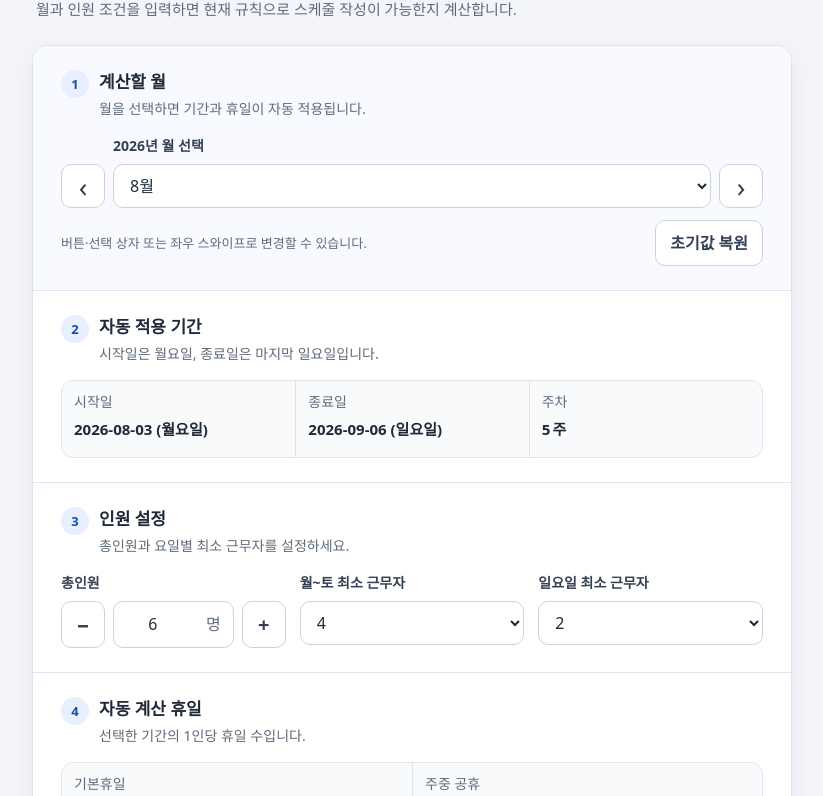
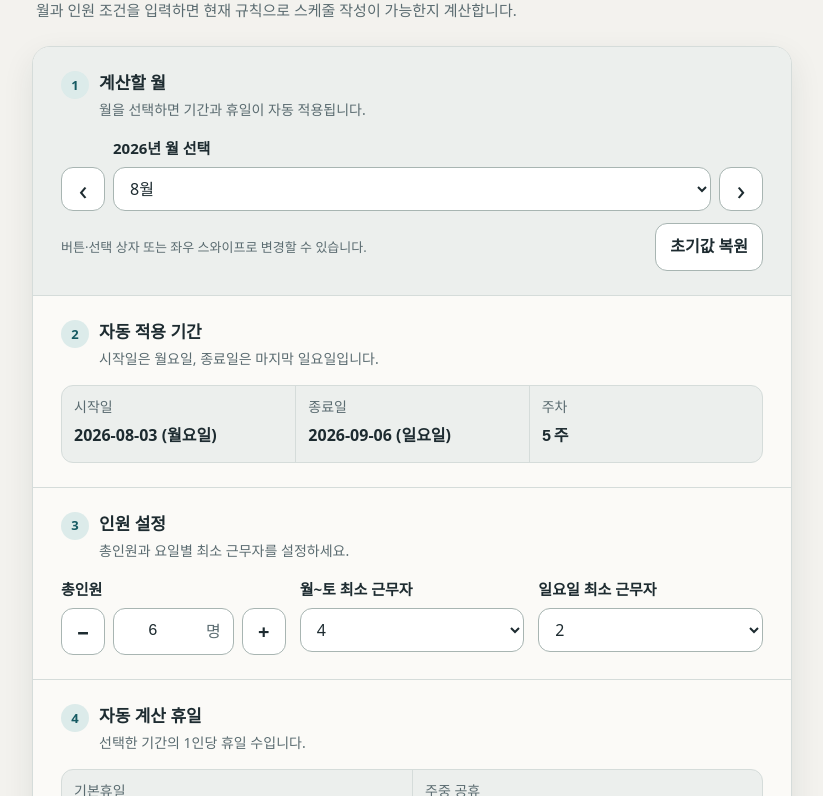
Before and after one commit to kccwib13park/13th_schedule_calc, a website with bundled scripts: page index.html in a window 1280 px wide. Shown: the part 127-923 px from the top of the page, without its empty margins (228-1051 px from the left). Built offline with nearby package versions, Linux system fonts and the light colour scheme.

Commit message:
style: improve calculator readability and color system (#14)

```diff
--- a/assets/styles.css
+++ b/assets/styles.css
@@ -1,17 +1,39 @@
 :root {
-  --bg: #f3f5fb;
-  --card: #ffffff;
-  --text: #1f2937;
-  --muted: #5f6b7a;
-  --line: #dfe4ec;
-  --primary: #2563eb;
-  --primary-hover: #1d4ed8;
-  --ok-bg: #ecfdf5;
-  --ok-fg: #065f46;
-  --ok-line: #a7f3d0;
-  --bad-bg: #fef2f2;
-  --bad-fg: #991b1b;
-  --bad-line: #fecaca;
+  --color-bg: #f3f2ee;
+  --color-bg-subtle: #ecefed;
+  --color-surface: #fbfaf7;
+  --color-surface-elevated: #ffffff;
+  --color-border: #d5dcda;
+  --color-border-strong: #a8b5b2;
+  --color-text: #1d2b30;
+  --color-text-muted: #5a6b70;
+  --color-primary: #176b75;
+  --color-primary-hover: #115761;
+  --color-primary-subtle: #dcebea;
+  --color-primary-strong: #155a62;
+  --color-on-primary: #ffffff;
+  --color-success: #236b4a;
+  --color-success-bg: #e9f5ee;
+  --color-warning: #83590d;
+  --color-warning-bg: #fff3d8;
+  --color-danger: #a63737;
+  --color-danger-bg: #fcebea;
+  --color-focus: #0f7885;
+  --shadow-sm: 0 1px 3px rgba(27, 43, 48, .08);
+  --shadow-md: 0 12px 32px rgba(27, 43, 48, .09);
+  --radius-sm: 8px;
+  --radius-md: 12px;
+  --radius-lg: 18px;
+  --motion-fast: 140ms;
+  --motion-normal: 200ms;
+  --font-sans: system-ui, -apple-system, BlinkMacSystemFont, "Apple SD Gothic Neo", "Noto Sans KR", "Malgun Gothic", sans-serif;
+  --font-numeric: ui-monospace, "SFMono-Regular", "Cascadia Mono", "Roboto Mono", monospace;
+  --type-display: clamp(1.65rem, 7vw, 2.25rem);
+  --type-heading: 1.0625rem;
+  --type-body: 1rem;
+  --type-label: .9375rem;
+  --type-caption: .875rem;
+  --type-numeric: 1rem;
 }
 
 *,
@@ -21,7 +43,7 @@
 }
 
 html {
-  background: var(--bg);
+  background: var(--color-bg);
   color-scheme: light;
   -webkit-text-size-adjust: 100%;
 }
@@ -32,11 +54,11 @@ body {
   margin: 0;
   padding: max(16px, env(safe-area-inset-top)) max(12px, env(safe-area-inset-right)) max(20px, env(safe-area-inset-bottom)) max(12px, env(safe-area-inset-left));
   overflow-x: hidden;
-  background: var(--bg);
-  color: var(--text);
-  font-family: system-ui, -apple-system, BlinkMacSystemFont, "Apple SD Gothic Neo", "Noto Sans KR", "Malgun Gothic", sans-serif;
-  font-size: 16px;
-  line-height: 1.55;
+  background: var(--color-bg);
+  color: var(--color-text);
+  font-family: var(--font-sans);
+  font-size: var(--type-body);
+  line-height: 1.6;
 }
 
 @supports (min-height: 100dvh) {
@@ -64,7 +86,7 @@ button:focus-visible,
 input:focus-visible,
 select:focus-visible,
 [tabindex]:focus-visible {
-  outline: 3px solid rgba(37, 99, 235, .28);
+  outline: 3px solid var(--color-focus);
   outline-offset: 2px;
 }
 
@@ -79,9 +101,9 @@ select:focus-visible,
 
 .app-kicker {
   margin: 0 0 4px;
-  color: var(--primary);
-  font-size: .875rem;
-  font-weight: 700;
+  color: var(--color-primary);
+  font-size: var(--type-caption);
+  font-weight: 650;
 }
 
 h1,
@@ -90,9 +112,15 @@ p {
   overflow-wrap: break-word;
 }
 
+.nowrap {
+  white-space: nowrap;
+}
+
 h1 {
   margin: 0;
-  font-size: clamp(1.625rem, 7vw, 2.25rem);
+  max-width: 18ch;
+  font-size: var(--type-display);
+  font-weight: 720;
   line-height: 1.25;
   letter-spacing: -.025em;
 }
@@ -100,25 +128,25 @@ h1 {
 .app-description {
   max-width: 36rem;
   margin: 10px 0 0;
-  color: var(--muted);
-  font-size: .9375rem;
+  color: var(--color-text-muted);
+  font-size: var(--type-label);
 }
 
 .calculator {
   overflow: hidden;
-  border: 1px solid var(--line);
-  border-radius: 16px;
-  background: var(--card);
-  box-shadow: 0 8px 24px rgba(15, 23, 42, .06);
+  border: 1px solid var(--color-border);
+  border-radius: var(--radius-lg);
+  background: var(--color-surface);
+  box-shadow: var(--shadow-md);
 }
 
 .calculator-section {
   padding: 20px 16px;
-  border-bottom: 1px solid var(--line);
+  border-bottom: 1px solid var(--color-border);
 }
 
 .month-section {
-  background: #f8faff;
+  background: var(--color-bg-subtle);
 }
 
 .section-heading {
@@ -131,14 +159,17 @@ h1 {
 
 .section-heading h2 {
   margin: 1px 0 0;
-  font-size: 1.0625rem;
+  color: var(--color-text);
+  font-size: var(--type-heading);
+  font-weight: 680;
   line-height: 1.35;
 }
 
 .section-heading p {
   margin: 4px 0 0;
-  color: var(--muted);
-  font-size: .875rem;
+  max-width: 44rem;
+  color: var(--color-text-muted);
+  font-size: var(--type-caption);
   line-height: 1.5;
 }
 
@@ -148,8 +179,8 @@ h1 {
   height: 28px;
   place-items: center;
   border-radius: 50%;
-  background: #e8efff;
-  color: #174ea6;
+  background: var(--color-primary-subtle);
+  color: var(--color-primary-strong);
   font-size: .8125rem;
   font-weight: 800;
 }
@@ -161,18 +192,18 @@ h1 {
 .field-group label {
   display: block;
   margin: 0 0 7px;
-  color: #344054;
-  font-size: .875rem;
-  font-weight: 650;
+  color: var(--color-text);
+  font-size: var(--type-label);
+  font-weight: 620;
 }
 
 input,
 select {
   width: 100%;
-  border: 1px solid #cbd3df;
-  border-radius: 10px;
-  background: #fff;
-  color: var(--text);
+  border: 1px solid var(--color-border-strong);
+  border-radius: var(--radius-md);
+  background: var(--color-surface-elevated);
+  color: var(--color-text);
   font-size: 16px;
 }
 
@@ -202,10 +233,10 @@ select {
 
 .month-nav-button {
   width: 44px;
-  border: 1px solid #cbd3df;
-  border-radius: 10px;
-  background: #fff;
-  color: #344054;
+  border: 1px solid var(--color-border-strong);
+  border-radius: var(--radius-md);
+  background: var(--color-surface-elevated);
+  color: var(--color-text);
   font-size: 1.75rem;
   line-height: 1;
 }
@@ -227,32 +258,32 @@ select {
 .month-reset-row p {
   flex: 1 1 210px;
   margin: 0;
-  color: var(--muted);
+  color: var(--color-text-muted);
   font-size: .8125rem;
 }
 
 .secondary-button,
 .primary-button {
   width: 100%;
-  border-radius: 10px;
+  border-radius: var(--radius-md);
   padding: 10px 14px;
   font-weight: 700;
 }
 
 .secondary-button {
   width: auto;
-  border: 1px solid #cbd3df;
-  background: #fff;
-  color: #344054;
+  border: 1px solid var(--color-border-strong);
+  background: var(--color-surface-elevated);
+  color: var(--color-text);
 }
 
 .summary-list {
   display: grid;
   gap: 0;
   margin: 0;
-  border: 1px solid var(--line);
-  border-radius: 12px;
-  background: #f8fafc;
+  border: 1px solid var(--color-border);
+  border-radius: var(--radius-md);
+  background: var(--color-bg-subtle);
 }
 
 .summary-list > div {
@@ -265,20 +296,21 @@ select {
 }
 
 .summary-list > div + div {
-  border-top: 1px solid var(--line);
+  border-top: 1px solid var(--color-border);
 }
 
 .summary-list dt {
-  color: var(--muted);
-  font-size: .875rem;
+  color: var(--color-text-muted);
+  font-size: var(--type-caption);
 }
 
 .summary-list dd {
   min-width: 0;
   margin: 0;
   text-align: right;
-  font-size: .9375rem;
-  font-weight: 700;
+  font-size: var(--type-numeric);
+  font-variant-numeric: tabular-nums;
+  font-weight: 680;
   overflow-wrap: anywhere;
 }
 
@@ -286,6 +318,13 @@ output[data-unit]::after {
   content: attr(data-unit);
   margin-left: .15em;
   font-weight: 600;
+}
+
+output[data-unit],
+.number-field input,
+.stat b {
+  font-family: var(--font-numeric);
+  font-variant-numeric: tabular-nums;
 }
 
 .number-field {
@@ -299,10 +338,10 @@ output[data-unit]::after {
 }
 
 .number-stepper > button {
-  border: 1px solid #cbd3df;
-  border-radius: 10px;
-  background: #fff;
-  color: #344054;
+  border: 1px solid var(--color-border-strong);
+  border-radius: var(--radius-md);
+  background: var(--color-surface-elevated);
+  color: var(--color-text);
   font-size: 1.25rem;
   font-weight: 700;
 }
@@ -319,7 +358,7 @@ output[data-unit]::after {
   position: absolute;
   top: 50%;
   right: 13px;
-  color: var(--muted);
+  color: var(--color-text-muted);
   transform: translateY(-50%);
   pointer-events: none;
 }
@@ -327,18 +366,19 @@ output[data-unit]::after {
 .supporting-text,
 .form-hint {
   margin: 10px 0 0;
-  color: var(--muted);
-  font-size: .875rem;
+  color: var(--color-text-muted);
+  font-size: var(--type-caption);
   line-height: 1.5;
 }
 
 .adjustment-notice {
   margin: 12px 0 0;
-  border-left: 3px solid #d99a21;
+  border-left: 3px solid var(--color-warning);
+  border-radius: var(--radius-sm);
   padding: 8px 10px;
-  background: #fff8e8;
-  color: #714b00;
-  font-size: .875rem;
+  background: var(--color-warning-bg);
+  color: var(--color-warning);
+  font-size: var(--type-caption);
   line-height: 1.5;
 }
 
@@ -353,13 +393,13 @@ output[data-unit]::after {
 .primary-button {
   min-height: 50px;
   border: 0;
-  background: var(--primary);
-  color: #fff;
+  background: var(--color-primary);
+  color: var(--color-on-primary);
   font-size: 1rem;
 }
 
 .primary-button:hover {
-  background: var(--primary-hover);
+  background: var(--color-primary-hover);
 }
 
 .primary-button:disabled {
@@ -374,29 +414,29 @@ output[data-unit]::after {
 .result {
   display: none;
   border: 1px solid;
-  border-radius: 12px;
+  border-radius: var(--radius-md);
   padding: 16px;
   line-height: 1.6;
 }
 
 .result.success {
-  background: var(--ok-bg);
-  color: var(--ok-fg);
-  border-color: var(--ok-line);
+  border-color: var(--color-success);
+  background: var(--color-success-bg);
+  color: var(--color-success);
 }
 
 .result.error {
-  background: var(--bad-bg);
-  color: var(--bad-fg);
-  border-color: var(--bad-line);
+  border-color: var(--color-danger);
+  background: var(--color-danger-bg);
+  color: var(--color-danger);
 }
 
 .result.loading,
 .result.stale {
   display: block;
-  border-color: var(--line);
-  background: #f8fafc;
-  color: #344054;
+  border-color: var(--color-border-strong);
+  background: var(--color-bg-subtle);
+  color: var(--color-text);
 }
 
 .stats {
@@ -408,7 +448,8 @@ output[data-unit]::after {
 .stat {
   border-top: 1px solid currentColor;
   padding-top: 8px;
-  font-size: .875rem;
+  font-size: var(--type-caption);
+  font-variant-numeric: tabular-nums;
 }
 
 .visually-hidden {
@@ -461,7 +502,7 @@ output[data-unit]::after {
 
   .summary-list > div + div {
     border-top: 0;
-    border-left: 1px solid var(--line);
+    border-left: 1px solid var(--color-border);
   }
 
   .summary-list dd {
--- a/index.html
+++ b/index.html
@@ -3,7 +3,7 @@
 <head>
   <meta charset="UTF-8" />
   <meta name="viewport" content="width=device-width, initial-scale=1" />
-  <meta name="theme-color" content="#f3f5fb" />
+  <meta name="theme-color" content="#f3f2ee" />
   <title>2026 근무 스케줄 계산기</title>
   <link rel="stylesheet" href="assets/styles.css" />
 </head>
@@ -11,7 +11,7 @@
   <main class="app-shell">
     <header class="app-header">
       <p class="app-kicker">근무 조건 확인 도구</p>
-      <h1>2026 근무 스케줄 계산기</h1>
+      <h1>2026 근무 <span class="nowrap">스케줄 계산기</span></h1>
       <p class="app-description">월과 인원 조건을 입력하면 현재 규칙으로 스케줄 작성이 가능한지 계산합니다.</p>
     </header>
 
```
